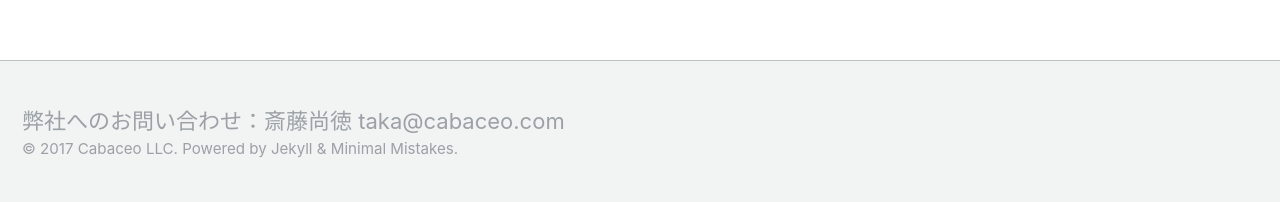
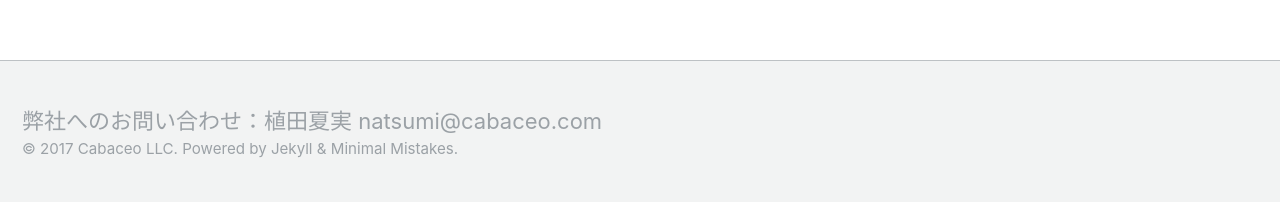
Before and after one commit to cabaceo/cabaceo.jp, a Jekyll site: the page built from index.html, in a window 1280 px wide. Shown: the part 1343-1545 px from the top of the page. Built offline with Jekyll 4.4.1, drawn with Linux system fonts in a browser that asks for light colours; the list of posts is cut into pages by our own code.

Commit message:
update contact person

```diff
--- a/_includes/footer.html
+++ b/_includes/footer.html
@@ -20,6 +20,6 @@
   </ul>
 </div>
 -->
-弊社へのお問い合わせ：斎藤尚徳 taka@cabaceo.com
+弊社へのお問い合わせ：植田夏実 natsumi@cabaceo.com
 
 <div class="page__footer-copyright">&copy; {{ site.time | date: '%Y' }} {{ site.name | default: site.title }}. {{ site.data.ui-text[site.locale].powered_by | default: "Powered by" }} <a href="http://jekyllrb.com" rel="nofollow">Jekyll</a> &amp; <a href="https://mademistakes.com/work/minimal-mistakes-jekyll-theme/" rel="nofollow">Minimal Mistakes</a>.</div>
```
Also changed, not shown: 8 other files.
